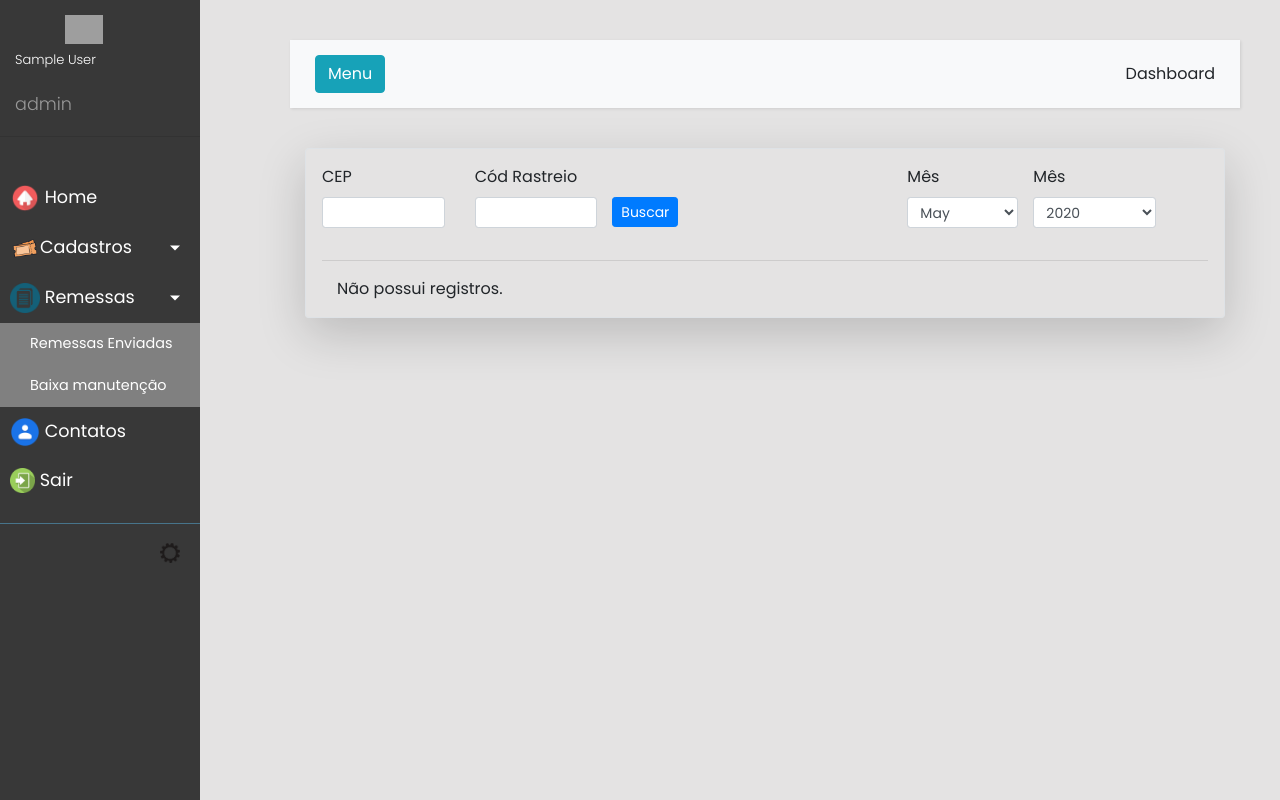
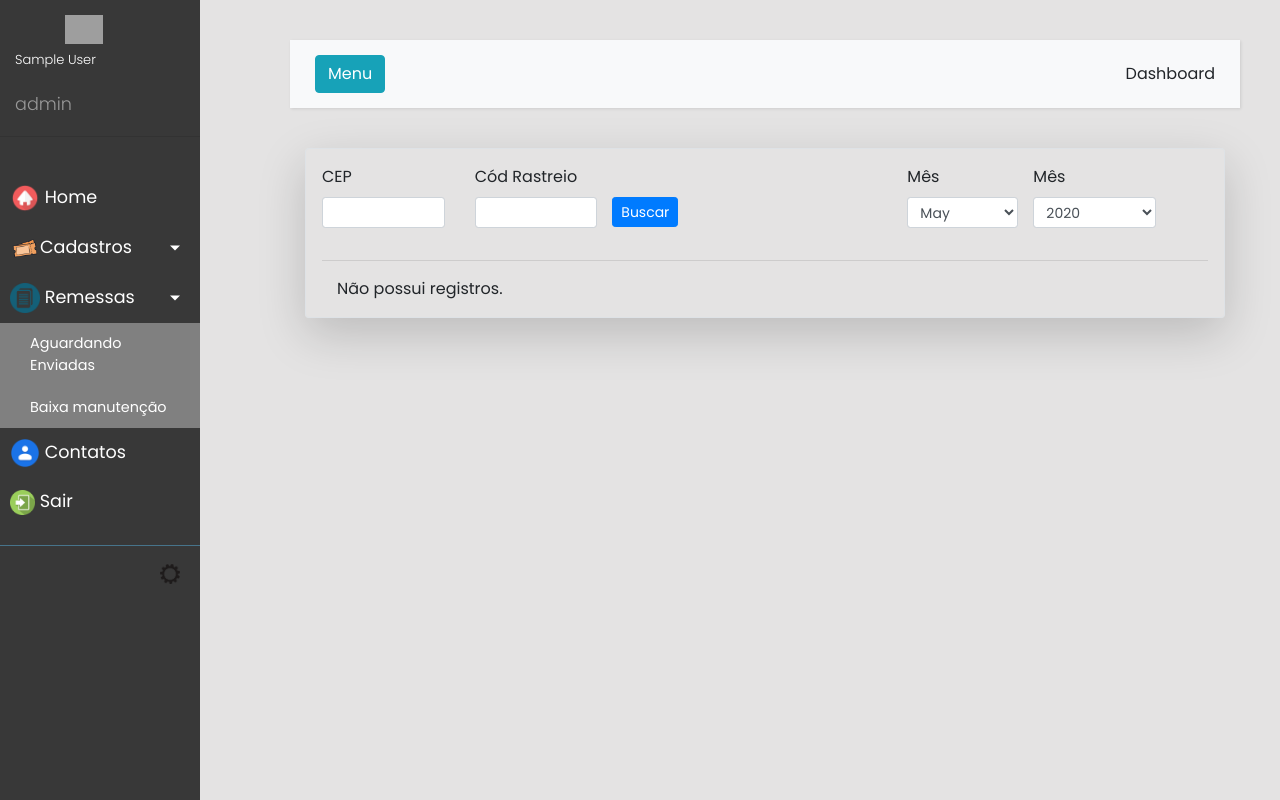
Before and after one commit to phelipell1/ControleManutencao, a PHP site: page /homepage.php in a window 1280 px wide, after a click on "Remessas". Run offline with PHP 8.4, Linux system fonts and the light colour scheme; the visitor is signed in with stand-in values (Sample User, id 1); data that the repository does not hold is empty; some libraries are stand-ins or nearby versions; grey boxes are pictures that could not be loaded.

Commit message:
Pequena alteração de um nom

```diff
--- a/views/homepage.php
+++ b/views/homepage.php
@@ -222,7 +222,7 @@ if (!isset($_SESSION['login'])) {
                     <a href="#pageSubmenu" data-toggle="collapse" aria-expanded="false" class="dropdown-toggle"><img src="../imagens/relatorio.png" width="30" alt=""> Remessas</a>
                     <ul class="collapse list-unstyled" id="pageSubmenu">
                         <li id="btn_remessas">
-                            <a href="#">Remessas Enviadas</a>
+                            <a href="#">Aguardando Enviadas</a>
                         </li>
                         <li id="btn_Manutencao">
                             <a href="#">Baixa manutenção</a>
```
